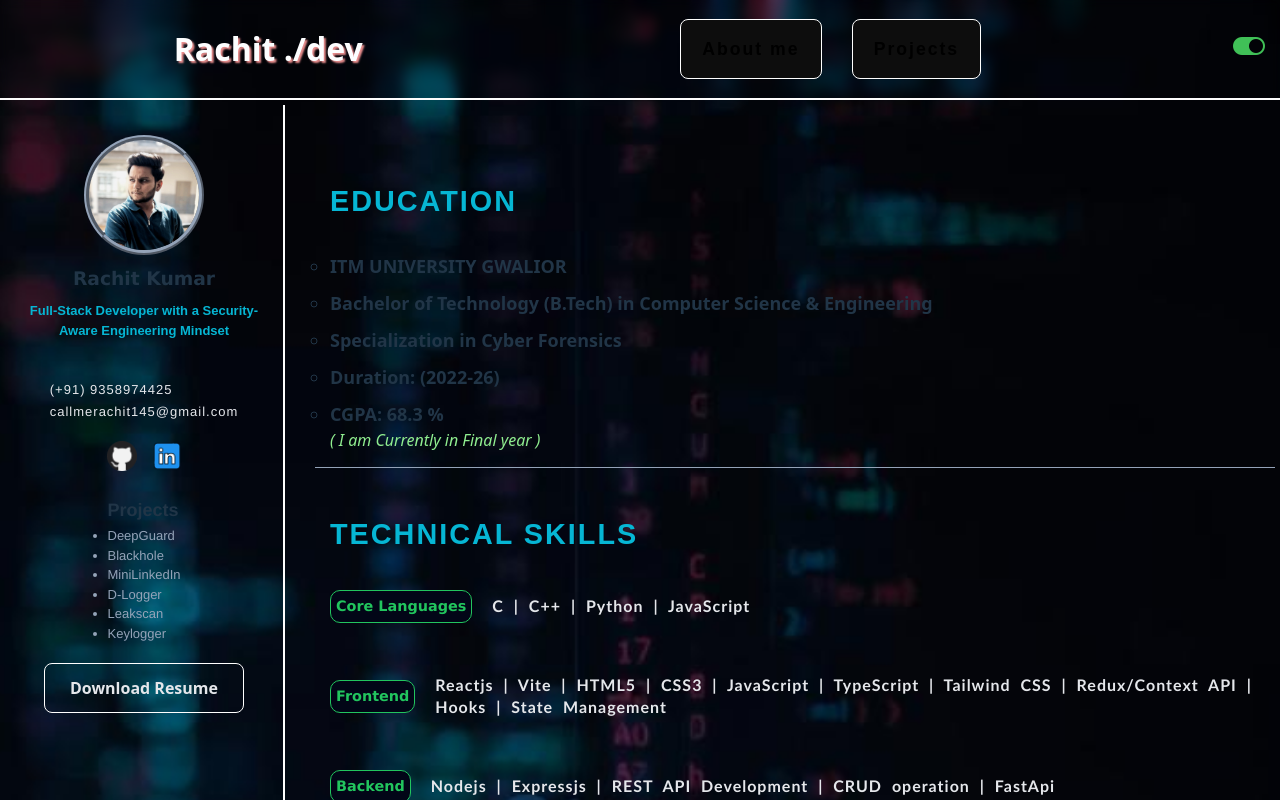
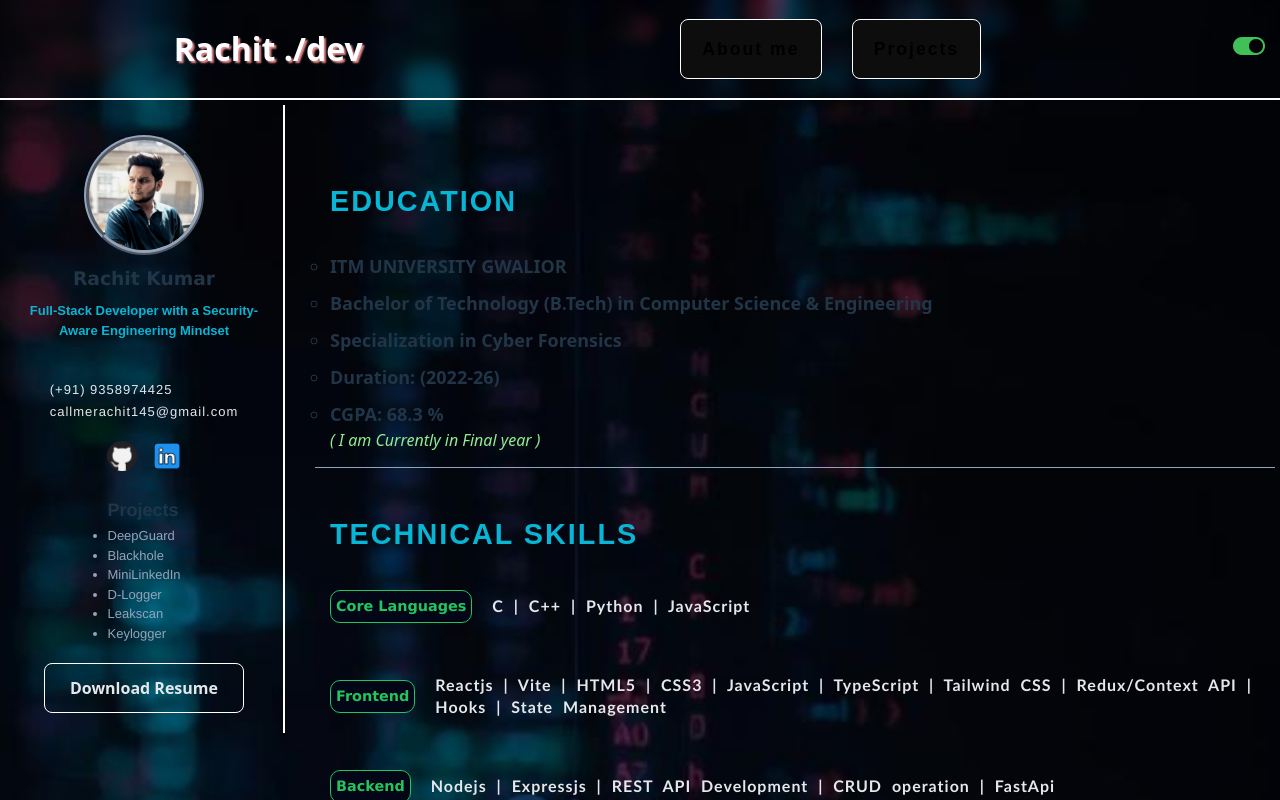
Before and after one commit to mysteriork/PORTFOLIO, a React (Vite) app: page /about in a window 1280 px wide. Shown: the top 800 px of the page. Built offline with nearby package versions, Linux system fonts and the light colour scheme.

Commit message:
CSS modified again

```diff
--- a/src/portfolio.css
+++ b/src/portfolio.css
@@ -359,7 +359,7 @@ p {
 
 .aside {
   top: 100px;
-  height: 100vh;
+  height: fit-content;
   flex-direction: column;
   position: sticky;
   padding: 10px;
@@ -787,6 +787,9 @@ p {
     padding: 40px 10px;
   }
 
+  .skill>p{
+    padding: 5px 20px;
+  }
   .education {
     width: 100vw;
     gap: 10px;
@@ -903,7 +906,7 @@ p {
     padding: 10px;
   }
 
-  .main-para{
+  .main-para {
     width: 100vw;
     padding: 0 20px;
   }
```
